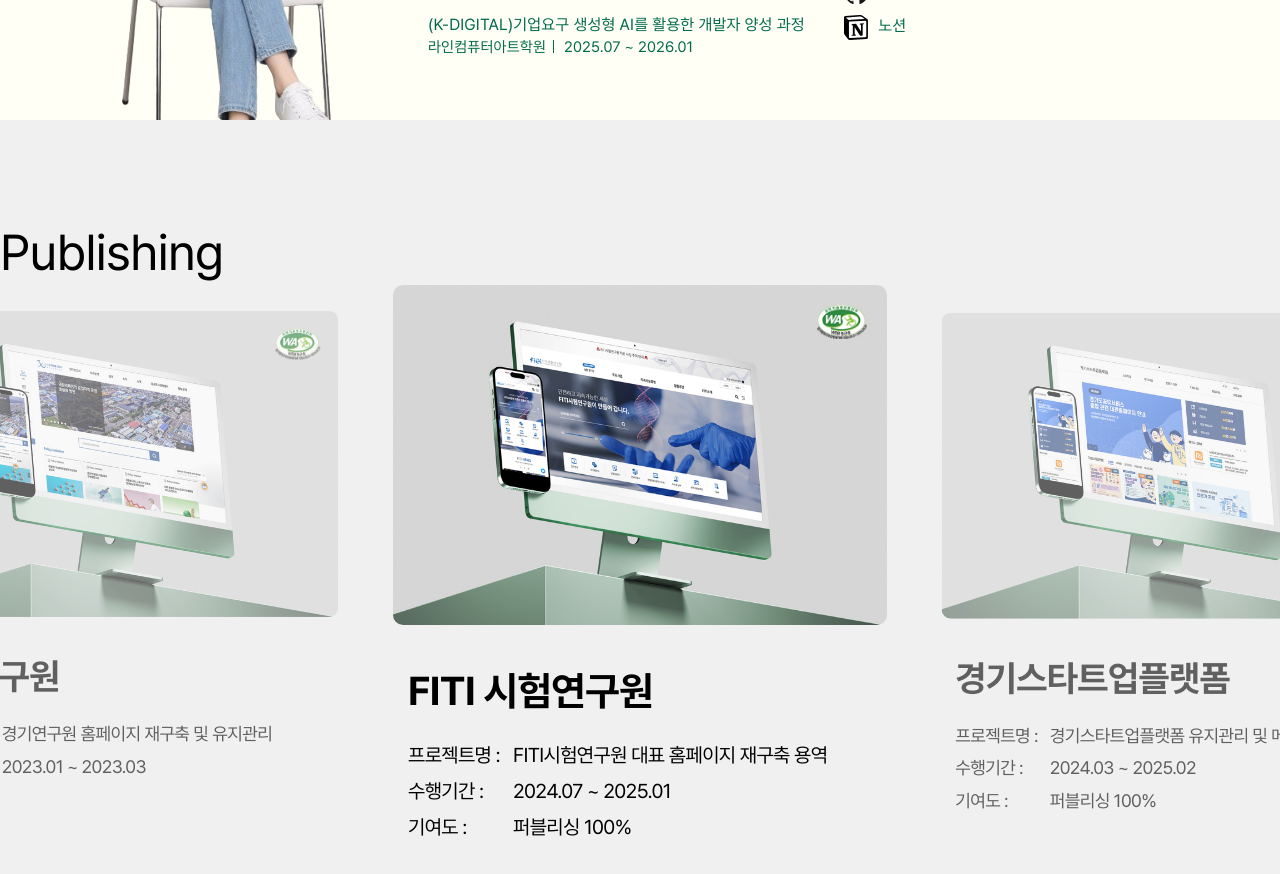
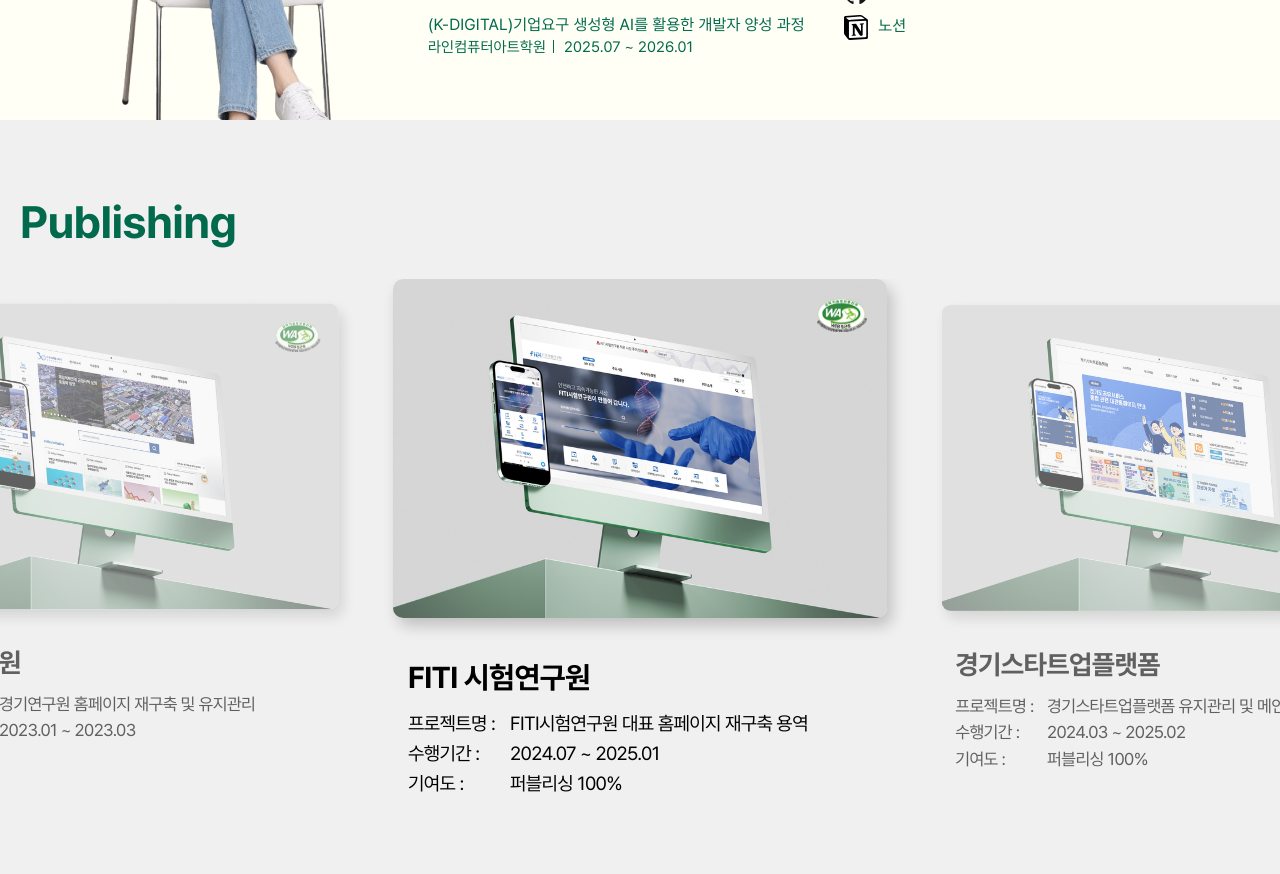
Before and after one commit to KwonHeena/Portfolio, a Next.js app: page / in a window 1280 px wide. Shown: the part 1480-2354 px from the top of the page. Built offline with nearby package versions, Linux system fonts and the light colour scheme.

Commit message:
퍼블 목업 추가

```diff
--- a/src/app/globals.scss
+++ b/src/app/globals.scss
@@ -94,12 +94,14 @@
   height: 100vh;
 }
 
+.swiper {
+  padding-bottom: 70px;
+}
 .swiper-slide a {
   transform: scale(0.9);
   opacity: 0.6;
   transition: transform 0.7s ease, opacity 0.4s ease;
 }
-
 .swiper-slide-active a {
   transform: scale(1);
   opacity: 1;
--- a/src/app/pages/Intro/Intro.tsx
+++ b/src/app/pages/Intro/Intro.tsx
@@ -26,7 +26,7 @@
               <p className={styles.birth}>94.01.24</p>
             </div>
             <div className={styles.intro_box}>
-              <p className={styles.intro_tit}>디자인과 기능 사이를 잇는, <FaQuoteLeft className={styles.icon} /> {title.split('').map((t, idx) => (<span style={{animationDelay: `${idx * 0.04}s`}} className={styles.slice_text}>{t}</span>))} <FaQuoteRight className={styles.icon} /> 입니다.</p>
+              <p className={styles.intro_tit}>디자인과 기능 사이를 잇는, <FaQuoteLeft className={styles.icon} /> {title.split('').map((t, idx) => (<span key={idx} style={{animationDelay: `${idx * 0.04}s`}} className={styles.slice_text}>{t}</span>))} <FaQuoteRight className={styles.icon} /> 입니다.</p>
               <p className={styles.intro_sub}>4년간 퍼블리싱으로 디자인을 구현해 왔고, 현재는 그 경험을 바탕으로 기능과 사용자 경험을 연결하는 프론트엔드 개발자로 도전하고 있습니다.<br />
                 디자인과 기능 사이를 부지런히 오가는 <strong>꿀벌 같은 개발자</strong>가 되고자 합니다.</p>
             </div>
--- a/src/app/pages/Portfolio/Portfolio.module.scss
+++ b/src/app/pages/Portfolio/Portfolio.module.scss
@@ -8,23 +8,28 @@
   .section_inner{
     display: flex;
     flex-wrap: wrap;
-    align-items: center;
-    padding: 100px 0;
+    padding: 80px 0 60px;
     height: 100%;
+    .title{
+      font-size: 45px;
+      line-height: 1;
+      font-weight: 600;
+      max-width: 1400px;
+      width: calc(100% - 40px);
+      margin: 0 auto 30px;
+      color: $mainColor;
+    }
   }
   .slide_wrap{
     width: 100%;
     .inner{
-      display: flex;
-      gap: 40px;
-      align-items: flex-start;
-      justify-content: center;
       display: inline-block;
       .img{
-        max-width: 750px;
+        max-width: 700px;
         border-radius: 10px;
         overflow: hidden;
         position: relative;
+        box-shadow: 5px 8px 15px rgba(0,0,0,0.2);
         .mark{
           position: absolute;
           top: 20px;
@@ -39,20 +44,33 @@
         gap: 10px;
         }
         .t{
-            font-size: 40px;
+            font-size: 30px;
             font-weight: 600;
-            margin-bottom: 25px;
+            margin-bottom: 15px;
           }
       }
       .site_list{
-        font-size: 20px;
+        font-size: 19px;
         & + .site_list{
-          margin-top: 10px;
+          margin-top: 5px;
         }
         .tit{
-          min-width: 95px;
+          min-width: 92px;
         }
       }
     }
   }
+  .custom_dots{
+    display: flex;
+    align-items: center;
+    justify-content: center;
+    gap: 10px;
+    padding-top: 35px;
+    span{
+      background: $mainColor;
+      width: 12px;
+      height: 12px;
+      cursor: pointer;
+    }
+  }
 }
--- a/src/app/pages/Portfolio/Portfolio.tsx
+++ b/src/app/pages/Portfolio/Portfolio.tsx
@@ -1,7 +1,9 @@
 'use client'
-import React from 'react'
+import React, { useRef } from 'react'
 import { Swiper, SwiperSlide } from 'swiper/react'
+import { Pagination } from 'swiper/modules'
 import 'swiper/css';
+import 'swiper/css/pagination'
 import styles from './Portfolio.module.scss'
 import useInterSection from '@/app/hooks/useInterSection';
 
@@ -11,12 +13,19 @@
 
 const Portfolio = ({portRef} : Props) => {
   const { ref, isOn } = useInterSection<HTMLDivElement>(portRef)
+  const paginationRef = useRef<HTMLDivElement | null>(null)
   return (
-    <section ref={ref} className={`${styles.section03} ${isOn ? styles.on : ''}`}>
+    <section className={styles.section03}>
       <div className={styles.section_inner}>
-        <p className={styles.title} style={{fontSize: 50}}>Publishing</p>
+        <p className={styles.title} style={{fontSize: 45, lineHeight: 1}}>Publishing</p>
         <div className={styles.slide_wrap}>
           <Swiper
+            modules={[Pagination]}
+            pagination={{
+              el : paginationRef.current,
+              clickable : true
+            }}
+
             slidesPerView={2.5}
             centeredSlides={true}
             spaceBetween={30}
@@ -188,6 +197,7 @@
           </SwiperSlide>
 
         </Swiper>
+        <div ref={paginationRef} className={styles.custom_dots}> </div>
         </div>
       </div>
     </section>
```
Also changed, not shown: src/app/pages/Contact/Contact.tsx (added, +10 -0 lines).
